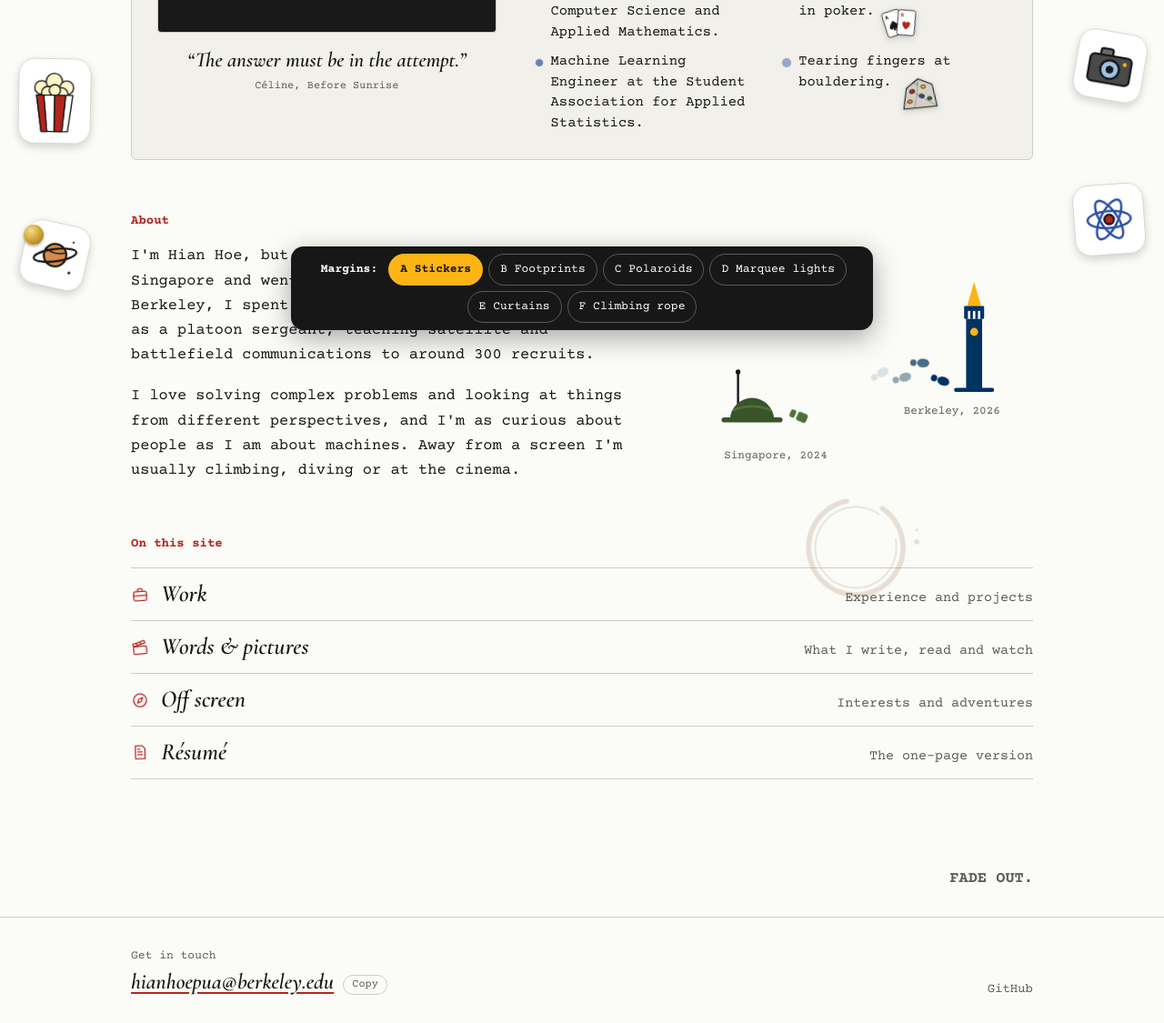
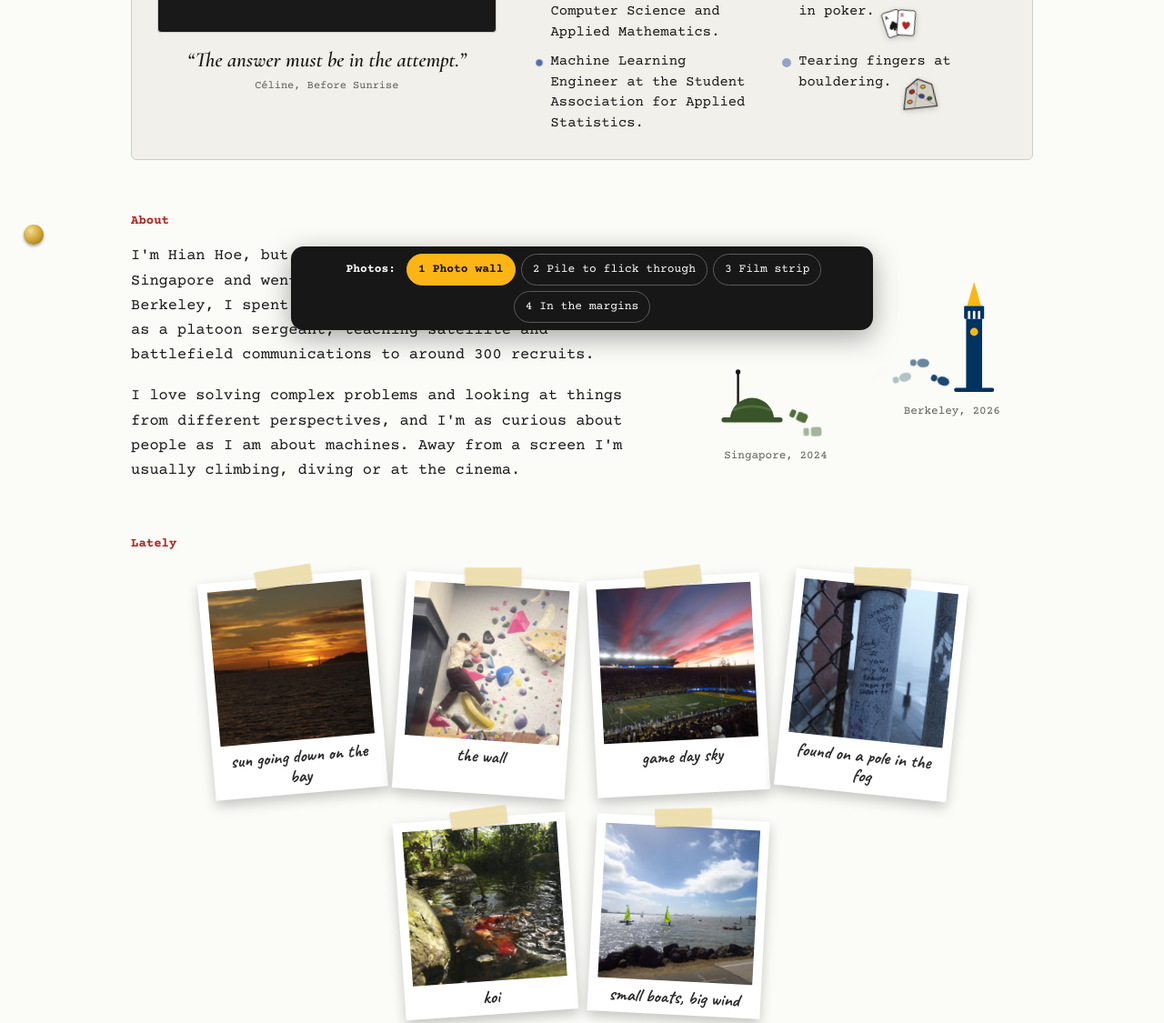
Before and after one commit to phihooo/phihooo.github.io, a plain HTML site: page preview.html in a window 1280 px wide. Shown: the part 425-1550 px from the top of the page at 91% size. Drawn offline with nearby package versions, Linux system fonts and the light colour scheme.

Commit message:
Preview page: four ways to show photos
Co-Authored-By: Claude Fable 5.2 <noreply@anthropic.com>
Claude-Session: https://claude.ai/code/session_01CvVtsLfab8ePHD84N7jQtw

```diff
--- a/css/preview.css
+++ b/css/preview.css
@@ -1,63 +1,47 @@
-/* Margin options, round two. Only the chosen ones will move into site.css. */
+/* Photo options. Only the chosen one will move into site.css. */
 :root { --mw: calc((100vw - 1040px) / 2); }
+.pframe { background: #fff; padding: 10px 10px 8px; box-shadow: 0 6px 14px rgba(0,0,0,.22); position: relative; }
+.pframe::before { content: ""; position: absolute; top: -10px; left: 50%; width: 62px; height: 20px; margin-left: -31px; background: rgba(236, 219, 166, .88); transform: rotate(-4deg); box-shadow: 0 1px 2px rgba(0,0,0,.18); }
+.pframe img { display: block; width: 100%; aspect-ratio: 1; object-fit: cover; background: #ddd; }
+.pframe p { font-family: "Caveat", "Segoe Print", cursive; font-weight: 700; font-size: 20px; line-height: 1.1; color: #2b2b2b; text-align: center; margin-top: 7px; }
+
+/* 1. polaroids in the side margins (wide screens only) */
 .mg { display: none; }
 @media (min-width: 1280px) {
-  .mg { position: fixed; top: 0; bottom: 0; z-index: 4; pointer-events: none; }
-  .mg.l { left: 0; width: var(--mw); }
-  .mg.r { right: 0; width: var(--mw); }
+  .m-sides .mg { display: block; position: fixed; top: 0; bottom: 0; z-index: 4; pointer-events: none; width: var(--mw); }
+  .mg.l { left: 0; } .mg.r { right: 0; }
+  .mg .pol { position: absolute; left: 50%; width: 156px; translate: -50% calc(var(--sy, 0) * var(--k, 0.06) * -1px); }
+  .mg .pframe { transform: rotate(var(--r, 0deg)); animation: pol-sway 5s ease-in-out infinite alternate; }
+  @keyframes pol-sway { from { transform: rotate(var(--r, 0deg)); } to { transform: rotate(calc(var(--r, 0deg) + 3deg)) translateY(-5px); } }
+}
 
-  /* A. stickers floating in the margins */
-  .m-scatter .mg-scatter { display: block; }
-  .sc { position: absolute; left: 50%; translate: -50% calc(var(--sy, 0) * var(--k, 0.1) * -1px); }
-  .sc > span { display: block; background: #fff; border: 1px solid #d9d7cf; border-radius: 18px; padding: 8px; box-shadow: 0 4px 10px rgba(0,0,0,.16); animation: sc-float 4s ease-in-out infinite alternate; }
-  .sc svg { display: block; width: 100%; height: auto; }
-  @keyframes sc-float { from { transform: rotate(var(--r, 0deg)) translateY(5px); } to { transform: rotate(calc(var(--r, 0deg) + 6deg)) translateY(-7px); } }
+/* 2. a photo wall on the home page (works on phones too) */
+.wall, .pile-sec, .reel-sec { display: none; }
+.m-wall .wall { display: block; padding-top: 56px; }
+.wall-grid { display: flex; flex-wrap: wrap; justify-content: center; gap: 26px 22px; padding: 10px 0 4px; }
+.wall-grid .pframe { width: 190px; transform: rotate(var(--r, 0deg)); transition: transform .25s ease, box-shadow .25s ease; }
+.wall-grid .pframe:hover { transform: rotate(0deg) scale(1.12); z-index: 3; box-shadow: 0 14px 26px rgba(0,0,0,.28); }
+@media (max-width: 820px) { .wall-grid { gap: 22px 14px; } .wall-grid .pframe { width: 150px; padding: 8px 8px 6px; } .wall-grid .pframe p { font-size: 17px; } }
 
-  /* B. footprints that walk down the left margin as you scroll */
-  .m-steps .mg-steps { display: block; }
-  .mg-steps svg { position: absolute; left: 50%; top: 84px; height: calc(100% - 110px); width: 110px; transform: translateX(-34%); overflow: visible; }
-  .mg-steps .fp { opacity: .12; transition: opacity .3s ease; }
-  .mg-steps .fp.on { opacity: 1; }
+/* 3. a strip of film that slides past */
+.m-reel .reel-sec { display: block; padding-top: 56px; }
+.reel { background: #171717; padding: 26px 0; position: relative; overflow: hidden; border-radius: 4px; }
+.reel::before, .reel::after { content: ""; position: absolute; left: 0; right: 0; height: 12px; background: repeating-linear-gradient(90deg, var(--paper) 0 12px, transparent 12px 26px); }
+.reel::before { top: 7px; } .reel::after { bottom: 7px; }
+.reel-track { display: flex; gap: 12px; width: max-content; animation: reel-run 38s linear infinite; }
+.reel:hover .reel-track { animation-play-state: paused; }
+.reel-track figure { margin: 0; width: 220px; position: relative; }
+.reel-track img { display: block; width: 100%; aspect-ratio: 4 / 3; object-fit: cover; border-radius: 2px; }
+.reel-track figcaption { position: absolute; left: 8px; bottom: 6px; font-family: var(--type); font-size: 11px; color: #fff; text-shadow: 0 1px 3px #000; }
+@keyframes reel-run { to { transform: translateX(-50%); } }
 
-  /* C. taped polaroids */
-  .m-polaroids .mg-polaroids { display: block; }
-  .pol { position: absolute; left: 50%; width: 150px; translate: -50% calc(var(--sy, 0) * var(--k, 0.06) * -1px); }
-  .pol > div { background: #fff; padding: 10px 10px 8px; box-shadow: 0 6px 14px rgba(0,0,0,.2); transform: rotate(var(--r, 0deg)); position: relative; }
-  .pol > div::before { content: ""; position: absolute; top: -10px; left: 50%; width: 62px; height: 20px; margin-left: -31px; background: rgba(236, 219, 166, .85); transform: rotate(-4deg); box-shadow: 0 1px 2px rgba(0,0,0,.18); }
-  .pol .shot { aspect-ratio: 1; background: #eceae3; display: grid; place-items: center; }
-  .pol .shot svg { width: 70%; height: auto; }
-  .pol p { font-family: "Caveat", "Segoe Print", cursive; font-weight: 700; font-size: 20px; line-height: 1.1; color: #2b2b2b; text-align: center; margin-top: 6px; }
-
-  /* D. marquee lights */
-  .m-marquee .mg-marquee { display: block; }
-  .mg-marquee .bulbs { position: absolute; top: 70px; bottom: 16px; width: 18px; display: flex; flex-direction: column; justify-content: space-between; align-items: center; }
-  .mg-marquee.l .bulbs { right: 34px; } .mg-marquee.r .bulbs { left: 34px; }
-  .mg-marquee .bulbs i { width: 14px; height: 14px; border-radius: 50%; background: #6b5520; animation: bulb 1.2s linear infinite; animation-delay: calc(var(--i) * -0.12s); }
-  @keyframes bulb { 0%, 24% { background: #ffe9a8; box-shadow: 0 0 12px 4px rgba(253, 181, 21, .75); } 25%, 100% { background: #6b5520; box-shadow: none; } }
-
-  /* E. theatre curtains */
-  .m-curtains .mg-curtains { display: block; z-index: 6; }
-  .m-curtains .holes { display: none; }
-  .mg-curtains .drape { position: absolute; top: 0; bottom: 0; width: calc(var(--mw) - 26px);
-    background: repeating-linear-gradient(90deg, #5e0d12 0 14px, #8f1820 14px 30px, #b3261e 30px 40px, #7a1219 40px 54px);
-    box-shadow: inset 0 -30px 40px rgba(0,0,0,.35); }
-  .mg-curtains.l .drape { left: 0; border-bottom-right-radius: 60% 6%; animation: part-l 1.6s cubic-bezier(.3, 0, .2, 1) both, sway-l 6s ease-in-out 1.6s infinite alternate; transform-origin: 0 0; box-shadow: inset 0 -30px 40px rgba(0,0,0,.35), 8px 0 16px rgba(0,0,0,.25); }
-  .mg-curtains.r .drape { right: 0; border-bottom-left-radius: 60% 6%; animation: part-r 1.6s cubic-bezier(.3, 0, .2, 1) both, sway-r 6s ease-in-out 1.6s infinite alternate; transform-origin: 100% 0; box-shadow: inset 0 -30px 40px rgba(0,0,0,.35), -8px 0 16px rgba(0,0,0,.25); }
-  .mg-curtains .drape::after { content: ""; position: absolute; left: 0; right: 0; bottom: 0; height: 10px; background: repeating-linear-gradient(90deg, #fdb515 0 4px, #c98a12 4px 8px); }
-  @keyframes part-l { from { transform: scaleX(3.4); } to { transform: scaleX(1); } }
-  @keyframes part-r { from { transform: scaleX(3.4); } to { transform: scaleX(1); } }
-  @keyframes sway-l { from { transform: skewX(0deg); } to { transform: skewX(-1.2deg); } }
-  @keyframes sway-r { from { transform: skewX(0deg); } to { transform: skewX(1.2deg); } }
-
-  /* F. climbing rope that shows how far down the page you are */
-  .m-rope .mg-rope { display: block; }
-  .mg-rope .rope { position: absolute; left: 50%; top: 66px; bottom: 0; width: 7px; margin-left: -3.5px; border-radius: 4px;
-    background: repeating-linear-gradient(160deg, #2a4fa3 0 7px, #fdb515 7px 10px, #2a4fa3 10px 17px, #e9e7df 17px 20px); box-shadow: 1px 0 3px rgba(0,0,0,.25); }
-  .mg-rope .bolt { position: absolute; left: 50%; top: 56px; width: 22px; height: 22px; margin-left: -11px; border-radius: 50%; background: radial-gradient(circle at 35% 30%, #e8eaee, #8a8f98 70%); box-shadow: 0 2px 3px rgba(0,0,0,.3); }
-  .mg-rope .hold { position: absolute; width: 30px; height: 22px; border-radius: 50% 45% 55% 40%; border: 2px solid #171717; }
-  .mg-rope .biner { position: absolute; left: 50%; width: 52px; margin-left: -12px; top: calc(80px + (100vh - 170px) * var(--p, 0)); transition: top .15s linear; }
-  .mg-rope .biner svg { display: block; width: 100%; height: auto; filter: drop-shadow(0 3px 4px rgba(0,0,0,.25)); }
-}
+/* 4. a pile you flick through */
+.m-pile .pile-sec { display: block; padding-top: 56px; }
+.pile-row { display: flex; flex-wrap: wrap; align-items: center; gap: 30px 60px; }
+.pile { position: relative; width: 250px; height: 300px; flex: none; margin: 10px 20px; cursor: pointer; }
+.pile .pframe { position: absolute; inset: 0; height: max-content; transition: transform .45s cubic-bezier(.3, 1.3, .5, 1), opacity .3s ease; }
+.pile-hint { font-family: "Caveat", "Segoe Print", cursive; font-weight: 700; font-size: 24px; color: var(--red); transform: rotate(-3deg); }
+.pile-count { font-size: 13px; color: var(--mist); margin-top: 6px; }
 
 /* the chooser */
 .chooser { position: fixed; left: 50%; bottom: 12px; transform: translateX(-50%); z-index: 50; display: flex; flex-wrap: wrap; justify-content: center; align-items: center; gap: 6px; max-width: calc(100% - 20px);
@@ -65,7 +49,4 @@
 .chooser b { margin: 0 6px 0 4px; }
 .chooser button { font: inherit; color: #fff; background: transparent; border: 1px solid #5a5a5a; border-radius: 999px; padding: 6px 12px; cursor: pointer; }
 .chooser button[aria-pressed="true"] { background: #fdb515; border-color: #fdb515; color: #171717; font-weight: 700; }
-.chooser .warn { display: none; width: 100%; text-align: center; color: #ffb3a8; }
-@media (max-width: 1279px) { .chooser .warn { display: block; } }
 .foot { padding-bottom: 110px; }
-:root[data-motion="off"] .mg-steps .fp { opacity: 1; }
--- a/js/preview.js
+++ b/js/preview.js
@@ -1,117 +1,100 @@
-/* Builds six margin options (round two) and a chooser to switch them on and off. */
+/* Four ways to show your photos, with a chooser to switch between them. */
 (function () {
   "use strict";
-  var NS = "http://www.w3.org/2000/svg";
   function el(tag, cls, text) { var n = document.createElement(tag); if (cls) n.className = cls; if (text != null) n.textContent = text; return n; }
-  function side(cls, which) { var d = el("div", "mg " + cls + " " + which); d.setAttribute("aria-hidden", "true"); document.body.appendChild(d); return d; }
-  var art = window.__ART || { draw: function () { return ""; }, stickers: {}, keys: [] };
   var body = document.body;
+  // captions are placeholders: change them to your own words
+  var PHOTOS = [
+    { src: "img/p-sunset.jpg", cap: "sun going down on the bay" },
+    { src: "img/p-wall.jpg", cap: "the wall" },
+    { src: "img/p-stadium.jpg", cap: "game day sky" },
+    { src: "img/p-pole.jpg", cap: "found on a pole in the fog" },
+    { src: "img/p-koi.jpg", cap: "koi" },
+    { src: "img/p-boats.jpg", cap: "small boats, big wind" }
+  ];
+  function frame(p, r) {
+    var f = el("div", "pframe"), img = el("img");
+    img.src = p.src; img.alt = p.cap; img.loading = "lazy";
+    f.appendChild(img); f.appendChild(el("p", "", p.cap));
+    if (r != null) f.style.setProperty("--r", r + "deg");
+    return f;
+  }
+  function section(cls, title) {
+    var s = el("section", cls);
+    s.appendChild(el("h2", "h-small", title));
+    var anchor = document.querySelector(".home-index");
+    anchor.parentNode.insertBefore(s, anchor);
+    return s;
+  }
 
-  // A. stickers floating in both margins
-  (function () {
-    var L = side("mg-scatter", "l"), R = side("mg-scatter", "r");
-    var items = [
-      [L, "S:cards", 16, 92, -8, 0.10], [L, "M:fox", 40, 76, 6, 0.16], [L, "S:popcorn", 62, 80, -5, 0.07], [L, "M:planet", 84, 72, 9, 0.13],
-      [R, "S:ticket", 14, 128, 7, 0.14], [R, "S:boulder", 36, 96, -7, 0.08], [R, "M:camera", 58, 76, 5, 0.17], [R, "M:atom", 79, 78, -9, 0.11]
-    ];
-    items.forEach(function (it) {
-      var wrap = el("div", "sc"), inner = el("span");
-      var kind = it[1].split(":");
-      inner.innerHTML = kind[0] === "S" ? (art.stickers[kind[1]] || "") : art.draw(kind[1]);
-      wrap.style.top = it[2] + "%"; wrap.style.width = it[3] + "px";
-      wrap.style.setProperty("--k", it[5]); inner.style.setProperty("--r", it[4] + "deg");
-      inner.style.animationDelay = (it[2] % 7) / 4 + "s";
-      wrap.appendChild(inner); it[0].appendChild(wrap);
+  // 1. polaroids in the side margins
+  var L = el("div", "mg l"), R = el("div", "mg r");
+  [L, R].forEach(function (d) { d.setAttribute("aria-hidden", "true"); body.appendChild(d); });
+  [[L, 0, 14, -6, 0.05], [L, 1, 44, 5, 0.11], [L, 2, 74, -4, 0.07], [R, 3, 12, 6, 0.09], [R, 4, 42, -5, 0.05], [R, 5, 72, 4, 0.12]].forEach(function (p) {
+    var wrap = el("div", "pol");
+    wrap.style.top = p[2] + "%"; wrap.style.setProperty("--k", p[4]);
+    var f = frame(PHOTOS[p[1]], p[3]); f.style.animationDelay = (p[1] * 0.7) + "s";
+    wrap.appendChild(f); p[0].appendChild(wrap);
+  });
+  window.addEventListener("scroll", function () { body.style.setProperty("--sy", String(Math.round(window.scrollY))); }, { passive: true });
+
+  // 2. photo wall
+  var wall = section("wall", "Lately");
+  var grid = el("div", "wall-grid");
+  PHOTOS.forEach(function (p, i) { grid.appendChild(frame(p, [-5, 4, -3, 6, -4, 3][i])); });
+  wall.appendChild(grid);
+
+  // 3. film strip
+  var reelSec = section("reel-sec", "Lately");
+  var reel = el("div", "reel"), track = el("div", "reel-track");
+  PHOTOS.concat(PHOTOS).forEach(function (p) {
+    var fig = el("figure"), img = el("img"); img.src = p.src; img.alt = p.cap;
+    fig.appendChild(img); fig.appendChild(el("figcaption", "", p.cap)); track.appendChild(fig);
+  });
+  reel.appendChild(track); reelSec.appendChild(reel);
+
+  // 4. a pile you flick through
+  var pileSec = section("pile-sec", "Lately");
+  var row = el("div", "pile-row"), pile = el("div", "pile"), side = el("div");
+  var hint = el("p", "pile-hint", "← tap the pile"), count = el("p", "pile-count");
+  side.appendChild(hint); side.appendChild(count);
+  var order = PHOTOS.map(function (_, i) { return i; });
+  var cards = PHOTOS.map(function (p) { var f = frame(p, 0); pile.appendChild(f); return f; });
+  var TILT = [-7, 5, -3, 8, -5, 3];
+  function lay() {
+    order.forEach(function (idx, pos) {
+      var c = cards[idx];
+      c.style.zIndex = String(order.length - pos);
+      c.style.transform = "translate(" + pos * 5 + "px, " + pos * 4 + "px) rotate(" + (pos === 0 ? -2 : TILT[idx]) + "deg)";
+      c.style.opacity = pos > 3 ? "0" : "1";
     });
-  })();
+    count.textContent = (PHOTOS.length - order.indexOf(order[0]) ) && ("Photo " + (order[0] + 1) + " of " + PHOTOS.length);
+  }
+  pile.addEventListener("click", function () {
+    var top = cards[order[0]];
+    top.style.transform = "translate(280px, -30px) rotate(24deg)";   // flick the top one away
+    window.setTimeout(function () { order.push(order.shift()); lay(); }, 260);
+  });
+  pile.setAttribute("role", "button"); pile.setAttribute("tabindex", "0"); pile.setAttribute("aria-label", "Next photo");
+  pile.addEventListener("keydown", function (e) { if (e.key === "Enter" || e.key === " ") { e.preventDefault(); pile.click(); } });
+  row.appendChild(pile); row.appendChild(side); pileSec.appendChild(row);
+  lay();
 
-  // B. footprints walking down the left margin as you scroll
-  var prints = [];
-  (function () {
-    var L = side("mg-steps", "l");
-    var svg = document.createElementNS(NS, "svg");
-    var N = 16, H = 1000;
-    svg.setAttribute("viewBox", "0 0 110 " + H);
-    svg.setAttribute("preserveAspectRatio", "xMidYMin meet");
-    var html = '<g transform="translate(30 6) scale(1.1)"><path d="M18 40 a22 22 0 0 1 44 0 z" fill="#3a5429"/><path d="M12 40 h56" stroke="#3a5429" stroke-width="5" stroke-linecap="round"/><path d="M26 32 V0" stroke="#171717" stroke-width="2.200" stroke-linecap="round"/></g>';
-    for (var i = 0; i < N; i++) {
-      var t = i / (N - 1), y = 90 + t * (H - 230), x = 55 + (i % 2 ? 13 : -13) + Math.sin(t * 6) * 10;
-      var mix = Math.round(100 * (1 - t));
-      var shape = t < 0.5
-        ? '<rect x="-7" y="-13" width="14" height="15" rx="4"/><rect x="-6" y="5" width="12" height="8" rx="2.500"/>'
-        : '<ellipse cx="0" cy="-5" rx="6.500" ry="9"/><ellipse cx="0" cy="9" rx="5" ry="4.600"/>';
-      html += '<g class="fp" transform="translate(' + x.toFixed(1) + ' ' + y.toFixed(1) + ') rotate(' + (180 + (i % 2 ? -10 : 10)) + ')" style="fill:color-mix(in srgb, #4f6f3a ' + mix + '%, #003262)">' + shape + '</g>';
-    }
-    html += '<g transform="translate(34 ' + (H - 118) + ')"><path d="M21 0 L14 24 H28 Z" fill="#fdb515"/><rect x="11" y="24" width="20" height="13" rx="1" fill="#003262"/><rect x="13" y="37" width="16" height="66" fill="#003262"/><circle cx="21" cy="50" r="4" fill="#fdb515"/><path d="M3 103 h36" stroke="#003262" stroke-width="4" stroke-linecap="round"/></g>';
-    svg.innerHTML = html;
-    L.appendChild(svg);
-    prints = Array.prototype.slice.call(svg.querySelectorAll(".fp"));
-  })();
-
-  // C. taped polaroids (drawings stand in for your own photos)
-  (function () {
-    var L = side("mg-polaroids", "l"), R = side("mg-polaroids", "r");
-    [[L, 24, -6, "S:boulder", "the wall", 0.05], [L, 64, 5, "M:jelly", "underwater", 0.12],
-     [R, 16, 6, "M:dunes", "somewhere far", 0.10], [R, 54, -5, "M:sunrise", "5am, again", 0.06]].forEach(function (p) {
-      var wrap = el("div", "pol"), card = el("div"), shot = el("div", "shot");
-      var kind = p[3].split(":");
-      shot.innerHTML = kind[0] === "S" ? (art.stickers[kind[1]] || "") : art.draw(kind[1]);
-      card.appendChild(shot); card.appendChild(el("p", "", p[4]));
-      card.style.setProperty("--r", p[2] + "deg");
-      wrap.style.top = p[1] + "%"; wrap.style.setProperty("--k", p[5]);
-      wrap.appendChild(card); p[0].appendChild(wrap);
-    });
-  })();
-
-  // D. marquee lights
-  ["l", "r"].forEach(function (w) {
-    var col = el("div", "bulbs");
-    for (var i = 0; i < 22; i++) { var b = el("i"); b.style.setProperty("--i", w === "l" ? i : 21 - i); col.appendChild(b); }
-    side("mg-marquee", w).appendChild(col);
-  });
-
-  // E. theatre curtains
-  ["l", "r"].forEach(function (w) { side("mg-curtains", w).appendChild(el("div", "drape")); });
-
-  // F. climbing rope: the carabiner slides down as you scroll
-  (function () {
-    var R = side("mg-rope", "r");
-    R.appendChild(el("div", "rope")); R.appendChild(el("div", "bolt"));
-    [["#b3261e", 22, -46], ["#fdb515", 41, 22], ["#2f6b3a", 60, -50], ["#ff8a3d", 78, 26]].forEach(function (h) {
-      var d = el("div", "hold"); d.style.background = h[0]; d.style.top = h[1] + "%"; d.style.left = "calc(50% + " + h[2] + "px)"; R.appendChild(d);
-    });
-    var biner = el("div", "biner");
-    biner.innerHTML = '<svg viewBox="0 0 60 84"><path d="M14 8 H34 a18 18 0 0 1 18 18 V52 a24 24 0 0 1 -24 24 a18 18 0 0 1 -18 -18 V12 a4 4 0 0 1 4 -4 Z" fill="none" stroke="#b3261e" stroke-width="7" stroke-linejoin="round"/><path d="M19 18 V58" stroke="#8a8f98" stroke-width="5" stroke-linecap="round"/></svg>';
-    R.appendChild(biner);
-  })();
-
-  // scroll drives the parallax, the footprints and the carabiner
-  function onScroll() {
-    var max = Math.max(1, document.documentElement.scrollHeight - window.innerHeight);
-    var p = Math.min(1, Math.max(0, window.scrollY / max));
-    body.style.setProperty("--sy", String(Math.round(window.scrollY)));
-    body.style.setProperty("--p", p.toFixed(4));
-    var lit = Math.round(p * prints.length);
-    prints.forEach(function (n, i) { n.classList.toggle("on", i < Math.max(1, lit)); });
+  // the chooser: one at a time
+  var OPTS = [["m-wall", "1 Photo wall"], ["m-pile", "2 Pile to flick through"], ["m-reel", "3 Film strip"], ["m-sides", "4 In the margins"]];
+  var bar = el("div", "chooser");
+  bar.appendChild(el("b", "", "Photos:"));
+  var current = "m-wall";
+  try { current = localStorage.getItem("photos") || current; } catch (e) {}
+  var btns = [];
+  function paint() {
+    OPTS.forEach(function (o, i) { body.classList.toggle(o[0], o[0] === current); btns[i].setAttribute("aria-pressed", String(o[0] === current)); });
   }
-  window.addEventListener("scroll", onScroll, { passive: true });
-  window.addEventListener("resize", onScroll);
-  window.addEventListener("hashchange", function () { setTimeout(onScroll, 60); });
-  onScroll();
-
-  // the chooser
-  var OPTS = [["m-scatter", "A Stickers"], ["m-steps", "B Footprints"], ["m-polaroids", "C Polaroids"], ["m-marquee", "D Marquee lights"], ["m-curtains", "E Curtains"], ["m-rope", "F Climbing rope"]];
-  var bar = el("div", "chooser");
-  bar.appendChild(el("b", "", "Margins:"));
-  var on = {};
-  try { on = JSON.parse(localStorage.getItem("margins2") || "{}"); } catch (e) {}
-  if (!Object.keys(on).length) on = { "m-scatter": true };
   OPTS.forEach(function (o) {
     var b = el("button", "", o[1]); b.type = "button";
-    function paint() { b.setAttribute("aria-pressed", String(!!on[o[0]])); body.classList.toggle(o[0], !!on[o[0]]); }
-    b.addEventListener("click", function () { on[o[0]] = !on[o[0]]; paint(); try { localStorage.setItem("margins2", JSON.stringify(on)); } catch (e) {} });
-    paint(); bar.appendChild(b);
+    b.addEventListener("click", function () { current = o[0]; try { localStorage.setItem("photos", current); } catch (e) {} paint(); });
+    btns.push(b); bar.appendChild(b);
   });
-  bar.appendChild(el("span", "warn", "Make this window wider to see the margins (laptop or desktop width)."));
   body.appendChild(bar);
+  paint();
 })();
```
Also changed, not shown: img/p-boats.jpg (added), img/p-koi.jpg (added), img/p-pole.jpg (added), img/p-stadium.jpg (added), img/p-sunset.jpg (added), img/p-wall.jpg (added).
